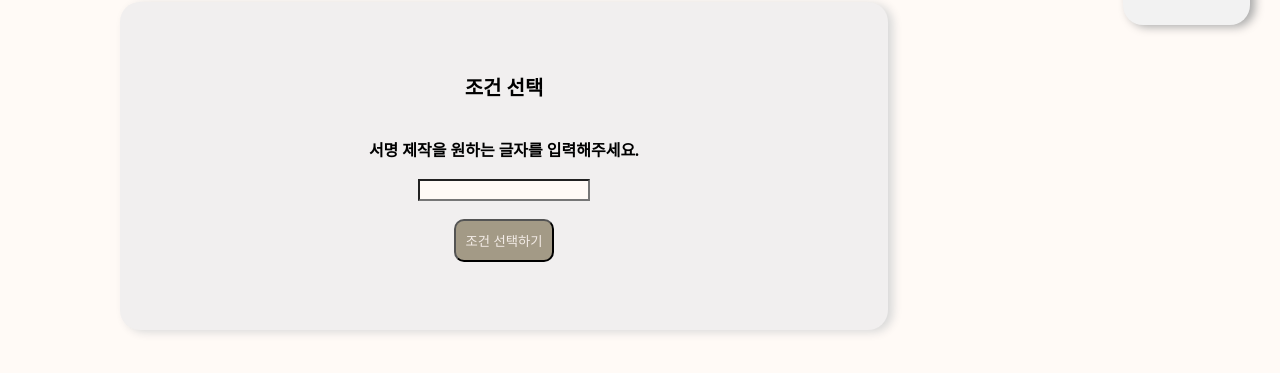
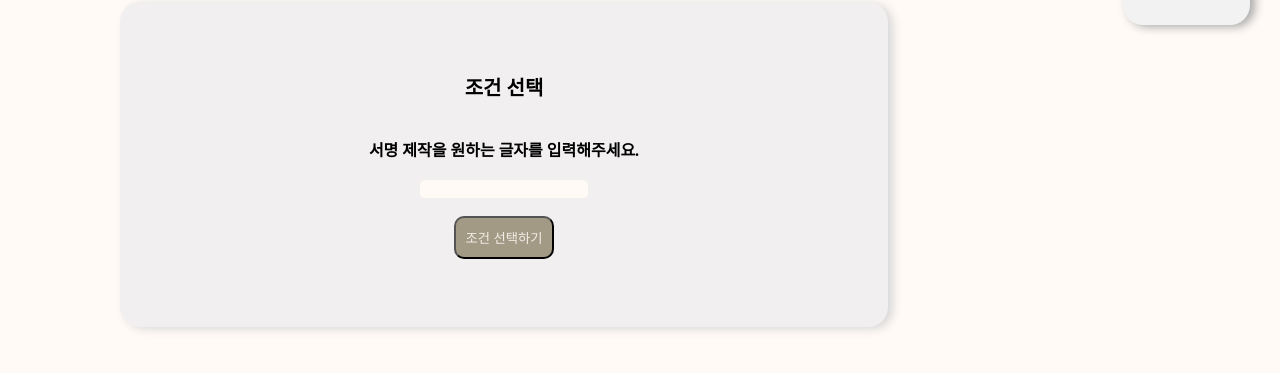
Before and after one commit to CAU-Celebrity/TheSignature-Web, a Django app: template signMaker/templates/signMaker/selectOption.html in a window 1280 px wide. Shown: the part 338-711 px from the top of the page. Run offline with Django 3.2, Linux system fonts and the light colour scheme; the template is opened without the code that fills it, so the values that code supplies are empty; some libraries are stand-ins or nearby versions.

Commit message:
update: css edit

```diff
--- a/signMaker/templates/signMaker/selectOption.html
+++ b/signMaker/templates/signMaker/selectOption.html
@@ -46,6 +46,11 @@
     text-align: left;
     background-color: #f1efef;
     font-size: 10px;
+}
+
+input[type="text"] {
+    border: none;
+  border-radius: 5px;
 }
 
 
```
